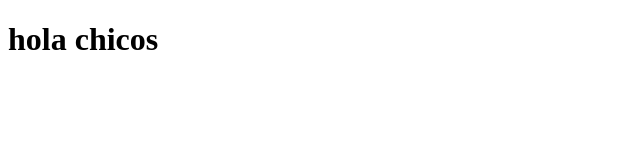
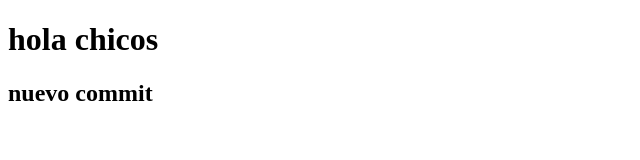
Before and after one commit to RivaJuliaan/jmr, a plain HTML site: page index.html in a window 1280 px wide. Shown: the whole page, without its empty margins (0-640 px from the left). Drawn offline with Linux system fonts and the light colour scheme.

Commit message:
creacion de main y estilos

```diff
--- a/css/style.css
+++ b/css/style.css
@@ -0,0 +1,5 @@
+*{
+    margin: 0%;
+    padding: 0%;
+    box-sizing: border-box;
+}
--- a/index.html
+++ b/index.html
@@ -6,6 +6,13 @@
     <title>Document</title>
 </head>
 <body>
-    <header><h1>hola chicos</h1></header>
+    <header>
+        <h1>hola chicos</h1>
+    </header>
+    <main>
+        <section>
+            <h2>nuevo commit</h2>
+        </section>
+    </main>
 </body>
 </html>
```
